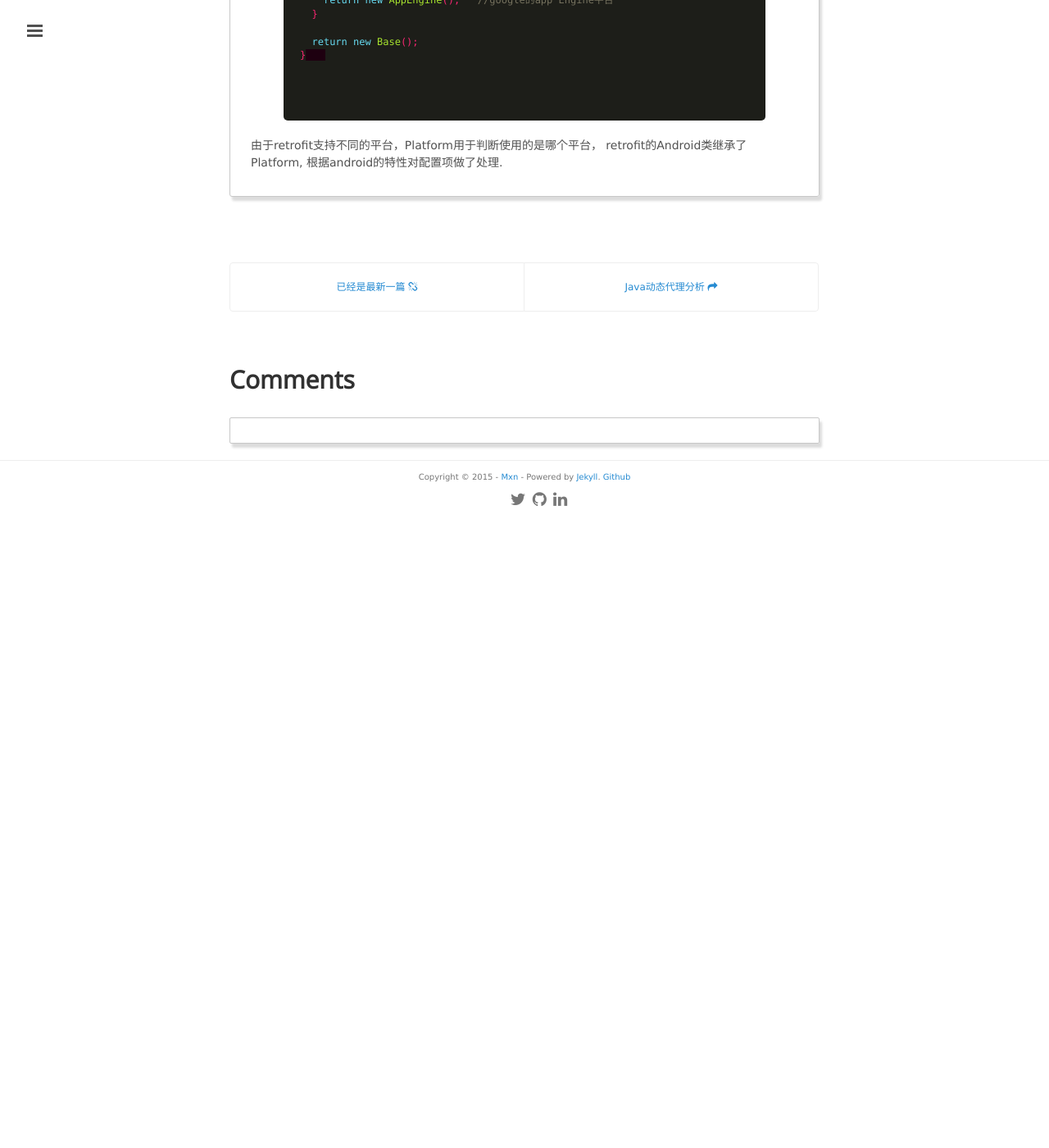
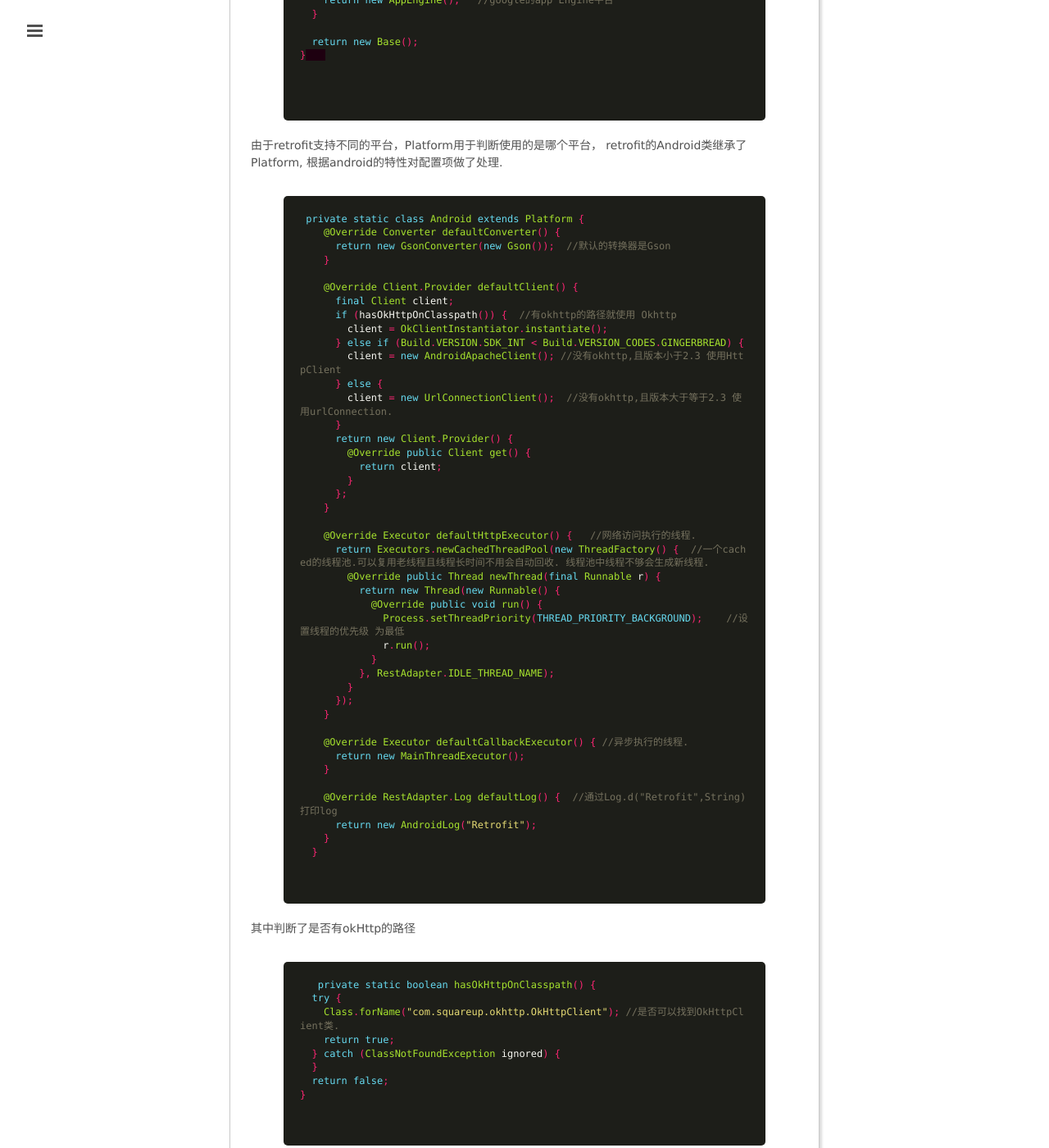
Before and after one commit to mxn21/mxn21.github.io, a Jekyll site: the page built from _posts/2015-6-19-retrofit实现原理分析.md, in a window 1280 px wide and 1400 px high, scrolled down 1862 px. Shown: the whole window at 82% size. Built offline with Jekyll 4.4.1, drawn with Linux system fonts in a browser that asks for light colours; Markdown is read by kramdown in place of the engine named in the settings; comment, search, counter and statistics services are not loaded; before the commit the page ends 2496 px from its top, so only the background shows below that.

Commit message:
Update 2015-6-19-retrofit实现原理分析.md

```diff
--- a/_posts/2015-6-19-retrofit实现原理分析.md
+++ b/_posts/2015-6-19-retrofit实现原理分析.md
@@ -92,3 +92,61 @@
  {% endhighlight  %}
 
  由于retrofit支持不同的平台，Platform用于判断使用的是哪个平台， retrofit的Android类继承了Platform, 根据android的特性对配置项做了处理.
+  {% highlight java %}
+ private static class Android extends Platform {
+    @Override Converter defaultConverter() {
+      return new GsonConverter(new Gson());  //默认的转换器是Gson
+    }
+
+    @Override Client.Provider defaultClient() {
+      final Client client;
+      if (hasOkHttpOnClasspath()) {  //有okhttp的路径就使用 Okhttp
+        client = OkClientInstantiator.instantiate();
+      } else if (Build.VERSION.SDK_INT < Build.VERSION_CODES.GINGERBREAD) {
+        client = new AndroidApacheClient(); //没有okhttp,且版本小于2.3 使用HttpClient
+      } else {
+        client = new UrlConnectionClient();  //没有okhttp,且版本大于等于2.3 使用urlConnection.
+      }
+      return new Client.Provider() {
+        @Override public Client get() {
+          return client;
+        }
+      };
+    }
+
+    @Override Executor defaultHttpExecutor() {   //网络访问执行的线程.
+      return Executors.newCachedThreadPool(new ThreadFactory() {  //一个cached的线程池.可以复用老线程且线程长时间不用会自动回收. 线程池中线程不够会生成新线程.
+        @Override public Thread newThread(final Runnable r) {
+          return new Thread(new Runnable() {
+            @Override public void run() {
+              Process.setThreadPriority(THREAD_PRIORITY_BACKGROUND);    //设置线程的优先级 为最低
+              r.run();
+            }
+          }, RestAdapter.IDLE_THREAD_NAME);
+        }
+      });
+    }
+
+    @Override Executor defaultCallbackExecutor() { //异步执行的线程.
+      return new MainThreadExecutor();
+    }
+
+    @Override RestAdapter.Log defaultLog() {  //通过Log.d("Retrofit",String)打印log
+      return new AndroidLog("Retrofit");
+    }
+  }
+
+   {% endhighlight  %}
+
+   其中判断了是否有okHttp的路径
+     {% highlight java %}
+   private static boolean hasOkHttpOnClasspath() {
+  try {
+    Class.forName("com.squareup.okhttp.OkHttpClient"); //是否可以找到OkHttpClient类.
+    return true;
+  } catch (ClassNotFoundException ignored) {
+  }
+  return false;
+}
+
+   {% endhighlight  %}
```
